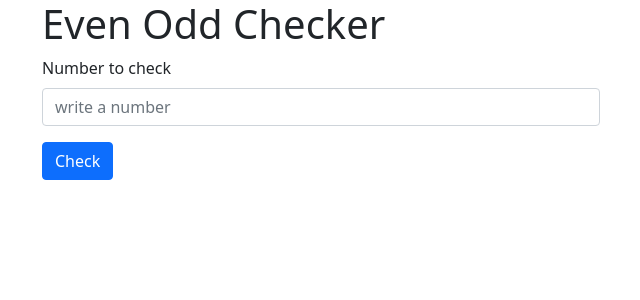
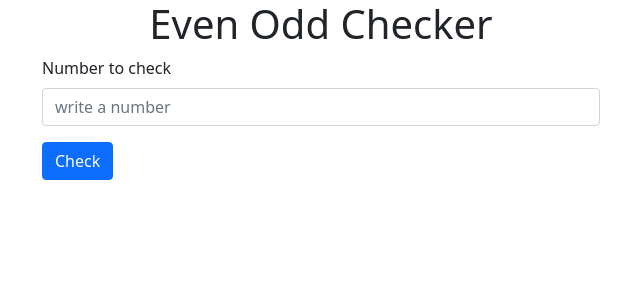
Before and after one commit to kawsar01822/ostad, a PHP site: page /even_odd_checker.php in a window 1280 px wide. Shown: the top 300 px of the page, without its empty margins (319-959 px from the left). Run offline with PHP 8.4, Linux system fonts and the light colour scheme.

Commit message:
Update even_odd_checker.php

```diff
--- a/assignment/module_1/even_odd_checker.php
+++ b/assignment/module_1/even_odd_checker.php
@@ -10,7 +10,7 @@
     <body>
         <div class="container">
             <form action="even_odd_checker.php" method="post" class="col-md-6 offset-md-3" onsubmit="return validateForm();">
-                <h1>Even Odd Checker</h1>
+                <h1 class="text-center">Even Odd Checker</h1>
                 <div class="mb-3">
                     <label for="number" class="form-label">Number to check</label>
                     <input type="number" class="form-control" placeholder="write a number" id="number" name="number">
```
